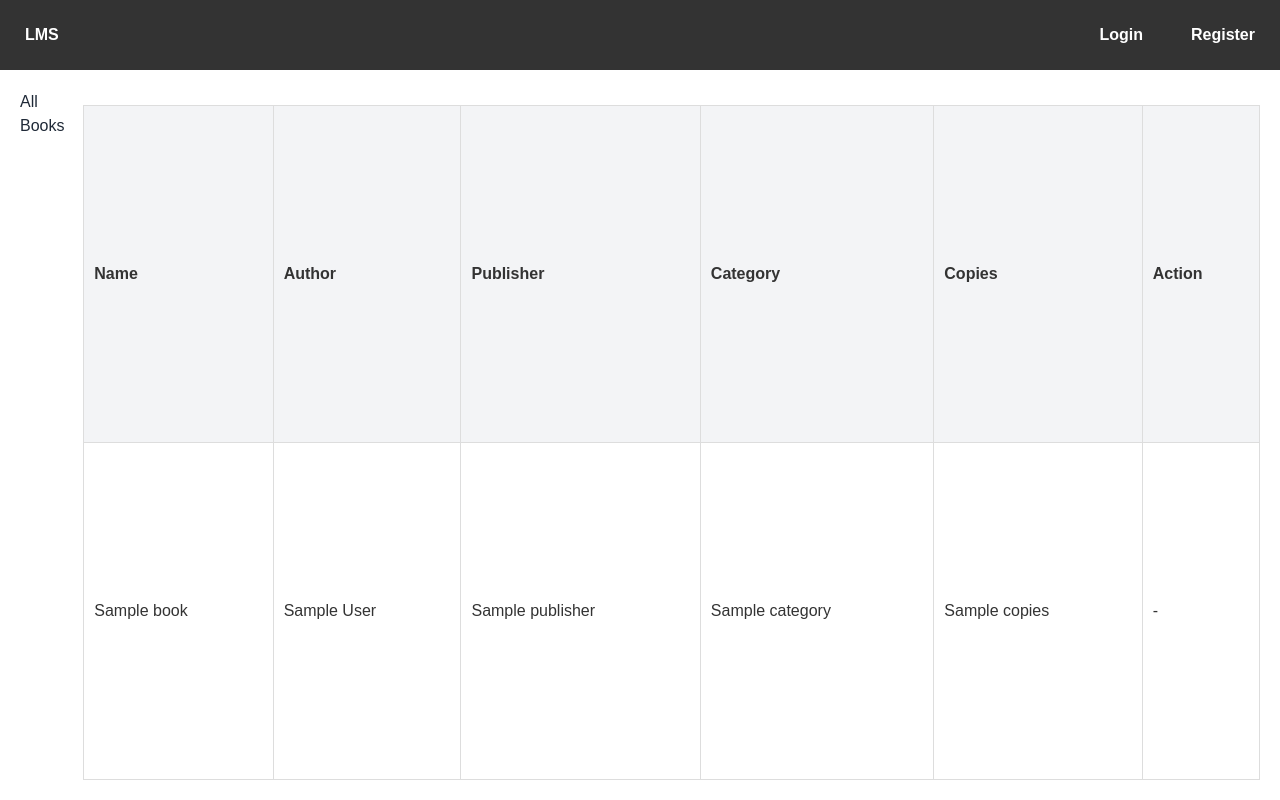
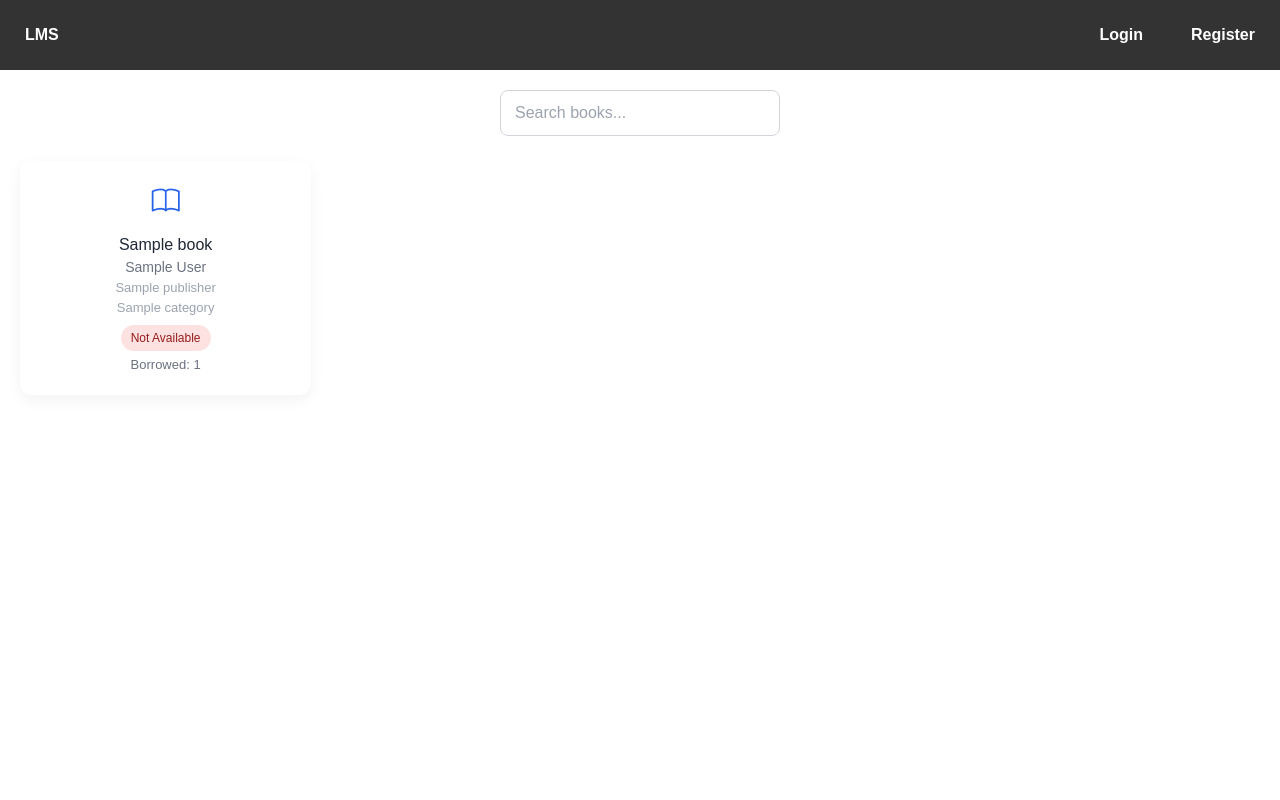
Before and after one commit to Ssanjayadav/digital-library-system, a Flask app: template templates/books.html in a window 1280 px wide. Run offline with Flask 3, Linux system fonts and the light colour scheme; the template is opened without the code that fills it: most values are stand-ins (such as "Sample title", 1, 10 or a date in 2020); parts of the project's set-up code (start-up, migrations or seed data) failed here and were passed over; some libraries are stand-ins or nearby versions.

Commit message:
Improved ui of books page, added search bar

```diff
--- a/app.py
+++ b/app.py
@@ -156,7 +156,24 @@ def view_books():
     cursor = conn.cursor()
     cursor.execute("SELECT * FROM books")
     books = cursor.fetchall()
+
+
+    user_id = session.get("user_id")
+
+    cursor.execute("""
+     SELECT books.*,
+COUNT(borrows.id) AS borrowed_count
+FROM books
+LEFT JOIN borrows
+ON borrows.book_id = books.id
+AND borrows.user_id = ?
+AND borrows.status = 'borrowed'
+GROUP BY books.id
+""", (user_id,))
+
+    books = cursor.fetchall()
     conn.close()
+
 
     return render_template("books.html", books=books)
 
--- a/static/style.css
+++ b/static/style.css
@@ -188,7 +188,6 @@ body {
     display: flex;
     align-items: center;
     justify-content: center;
-    text-align: center;
 }
 .navbar {
     background-color: #1f2937;
@@ -246,7 +245,7 @@ html, body {
     display: flex;
     align-items: center;
     justify-content: center;
-    text-align: center;
+
 }
 /* ===== FULL PAGE FLEX LAYOUT ===== */
 .layout {
@@ -280,3 +279,276 @@ html, body {
     background: none;
     color: #2563eb;
 }
+/* ===== DASHBOARD CARD ===== */
+
+.dashboard-card {
+    background: #ffffff;
+    padding: 35px 30px;
+    border-radius: 14px;
+    box-shadow: 0 10px 25px rgba(0,0,0,0.05);
+    max-width: 500px;
+    width: 100%;
+    text-align: center;
+}
+
+.dashboard-title {
+    font-size: 24px;
+    font-weight: 600;
+    color: #1f2937;
+}
+
+.dashboard-subtitle {
+    font-size: 14px;
+    color: #6b7280;
+    margin-bottom: 25px;
+}
+
+/* action buttons */
+
+.dashboard-actions {
+    display: flex;
+    flex-direction: column;
+    gap: 14px;
+}
+
+.dash-btn {
+    display: block;
+    padding: 12px;
+    border-radius: 10px;
+    text-decoration: none;
+    font-weight: 500;
+    background: #f3f4f6;
+    color: #1f2937;
+    transition: 0.2s;
+}
+
+.dash-btn:hover {
+    background: #2563eb;
+    color: #fff;
+    transform: translateY(-2px);
+}
+.dash-btn {
+    display: flex;
+    align-items: center;
+    justify-content: center;
+    gap: 10px;
+}
+.dash-btn i {
+    font-size: 18px;
+    transition: 0.2s;
+}
+
+.dash-btn:hover i {
+    transform: scale(1.15);
+}
+
+
+
+
+
+/* ===== PAGE HEADER ===== */
+
+.page-header {
+    display: flex;
+    justify-content: space-between;
+    align-items: center;
+    margin-bottom: 20px;
+}
+
+.page-header input {
+    padding: 8px 12px;
+    border-radius: 6px;
+    border: 1px solid #ccc;
+    width: 220px;
+}
+
+/* ===== GRID ===== */
+
+.book-grid {
+    display: grid;
+    grid-template-columns: repeat(auto-fit, minmax(240px, 1fr));
+    gap: 20px;
+}
+
+/* ===== CARD ===== */
+
+.book-card {
+    background: #fff;
+    padding: 20px;
+    border-radius: 12px;
+    box-shadow: 0 5px 15px rgba(0,0,0,0.05);
+    text-align: center;
+    transition: 0.2s;
+}
+
+.book-card:hover {
+    transform: translateY(-5px);
+}
+
+/* ===== ICON ===== */
+
+.book-icon {
+    font-size: 28px;
+    color: #2563eb;
+    margin-bottom: 10px;
+}
+
+/* ===== TEXT ===== */
+
+.book-author {
+    color: #6b7280;
+    font-size: 14px;
+}
+
+.book-meta {
+    font-size: 13px;
+    color: #9ca3af;
+}
+
+/* ===== BADGES ===== */
+
+.badge {
+    display: inline-block;
+    margin-top: 8px;
+    padding: 4px 10px;
+    border-radius: 20px;
+    font-size: 12px;
+}
+
+.available {
+    background: #dcfce7;
+    color: #166534;
+}
+
+.issued {
+    background: #fee2e2;
+    color: #991b1b;
+}
+
+/* ===== BUTTON ===== */
+
+.borrow-btn {
+    display: block;
+    margin-top: 12px;
+    padding: 8px;
+    background: #2563eb;
+    color: white;
+    border-radius: 6px;
+    text-decoration: none;
+    transition: 0.2s;
+}
+
+.borrow-btn:hover {
+    background: #1d4ed8;
+}
+
+
+.books-top {
+    display: flex;
+    flex-direction: column;
+    align-items: center;
+    margin-bottom: 25px;
+}
+
+.books-title {
+    margin-bottom: 12px;
+}
+
+.books-search input {
+    padding: 10px 14px;
+    border-radius: 8px;
+    border: 1px solid #d1d5db;
+    width: 320px;
+    max-width: 90vw;
+}
+
+.book-grid {
+    margin-top: 10px;
+}
+/* PAGE WRAPPER */
+.books-page {
+    width: 100%;
+}
+
+/* HEADER ROW */
+.books-header {
+    width: 100%;
+    display: flex;
+    justify-content: space-between;
+    align-items: center;
+    margin-bottom: 25px;
+}
+
+/* TITLE */
+.books-header h2 {
+    margin: 0;
+}
+
+/* SEARCH BOX */
+.books-header input {
+    padding: 10px 14px;
+    border-radius: 8px;
+    border: 1px solid #d1d5db;
+    width: 300px;
+}
+.books-header {
+    flex-direction: column;
+    gap: 12px;
+    align-items: center;
+}
+.borrowed-count {
+    font-size: 13px;
+    color: #6b7280;
+    margin-top: 4px;
+}
+
+/* BUTTON BASE */
+.borrow-btn {
+    display: block;
+    text-align: center;
+    margin-top: 12px;
+    padding: 10px;
+    background: linear-gradient(135deg, #2563eb, #1d4ed8);
+    color: white;
+    border-radius: 8px;
+    text-decoration: none;
+    font-weight: 500;
+    transition: 0.25s;
+}
+
+/* HOVER */
+.borrow-btn:hover {
+    transform: translateY(-2px);
+    box-shadow: 0 6px 14px rgba(37, 99, 235, 0.35);
+}
+
+/* CLICK EFFECT */
+.borrow-btn:active {
+    transform: scale(0.96);
+    box-shadow: 0 2px 6px rgba(0,0,0,0.2);
+}
+.books-page {
+    width: 100%;
+}
+
+.books-header {
+    width: 100%;
+    display: flex;
+    justify-content: space-between;
+    align-items: center;
+    margin-bottom: 25px;
+}
+
+.books-header input {
+    padding: 10px 14px;
+    border-radius: 8px;
+    border: 1px solid #d1d5db;
+    width: 280px;
+}
+
+/* GRID FIX */
+.book-grid {
+    display: grid;
+    grid-template-columns: repeat(auto-fill, minmax(240px, 1fr));
+    gap: 25px;
+}
--- a/templates/base.html
+++ b/templates/base.html
@@ -2,7 +2,7 @@
 <html>
 <head>
     <title>{% block title %}Library System{% endblock %}</title>
-
+   <link href="https://cdn.jsdelivr.net/npm/bootstrap-icons@1.11.3/font/bootstrap-icons.css" rel="stylesheet">
     <link rel="stylesheet" href="{{ url_for('static', filename='style.css') }}">
  <script src="https://cdn.tailwindcss.com"></script>
     <style>
--- a/templates/books.html
+++ b/templates/books.html
@@ -1,35 +1,54 @@
 {% extends "base.html" %}
-
 {% block title %}Books{% endblock %}
 
 {% block content %}
-<h2>All Books</h2>
 
-<table border="1">
-    <tr>
-        <th>Name</th>
-        <th>Author</th>
-        <th>Publisher</th>
-        <th>Category</th>
-        <th>Copies</th>
-        <th>Action</th>
-    </tr>
+<div class="books-page">
 
-    {% for book in books %}
-    <tr>
-        <td>{{ book["name"] }}</td>
-        <td>{{ book["author"] }}</td>
-        <td>{{ book["publisher"] }}</td>
-        <td>{{ book["category"] }}</td>
-        <td>{{ book["copies"] }}</td>
-        <td>
+    <!--  SEARCH BAR -->
+    <div class="books-header">
+        <input type="text" id="bookSearch" placeholder="Search books...">
+    </div>
+
+    <!-- BOOK GRID -->
+    <div class="book-grid">
+
+        {% for book in books %}
+        <div class="book-card">
+
+            <div class="book-icon">
+                <i class="bi bi-book"></i>
+            </div>
+
+            <h3>{{ book["name"] }}</h3>
+            <p class="book-author">{{ book["author"] }}</p>
+
+            <p class="book-meta">{{ book["publisher"] }}</p>
+            <p class="book-meta">{{ book["category"] }}</p>
+
+            {% if book["copies"] > 0 %}
+                <span class="badge available">Available</span>
+            {% else %}
+                <span class="badge issued">Not Available</span>
+            {% endif %}
+
+            {% if book["borrowed_count"] > 0 %}
+                <p class="borrowed-count">
+                    Borrowed: {{ book["borrowed_count"] }}
+                </p>
+            {% endif %}
+
             {% if book["copies"] > 0 and session.get("role") == "student" %}
-                <a href="/borrow/{{ book['id'] }}">Borrow</a>
-            {% else %}
-                -
+                <a href="/borrow/{{ book['id'] }}" class="borrow-btn">
+                    Borrow
+                </a>
             {% endif %}
-        </td>
-    </tr>
-    {% endfor %}
-</table>
+
+        </div>
+        {% endfor %}
+
+    </div>
+
+</div>
+
 {% endblock %}
```
Also changed, not shown: templates/student_dashboard.html (+35 -7 lines).
